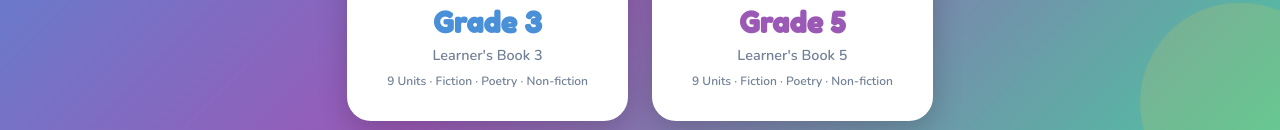
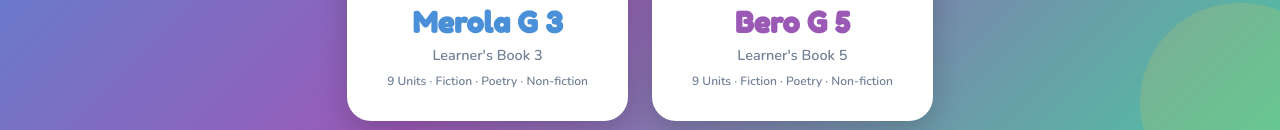
Before and after one commit to samermagdy1/english3.5, a plain HTML site: page index.html in a window 1280 px wide. Shown: the part 363-493 px from the top of the page. Drawn offline with nearby package versions, Linux system fonts and the light colour scheme.

Commit message:
Update index.html

```diff
--- a/index.html
+++ b/index.html
@@ -2131,13 +2131,13 @@
         <div class="grade-cards">
           <div class="grade-card grade-3-card" onclick="selectGrade(3)">
             <span class="emoji">🌱</span>
-            <h2>Grade 3</h2>
+            <h2>Merola G 3</h2>
             <p>Learner's Book 3</p>
             <p style="font-size:0.75rem;color:#718096;margin-top:0.5rem">9 Units · Fiction · Poetry · Non-fiction</p>
           </div>
           <div class="grade-card grade-5-card" onclick="selectGrade(5)">
             <span class="emoji">🚀</span>
-            <h2>Grade 5</h2>
+            <h2>Bero G 5</h2>
             <p>Learner's Book 5</p>
             <p style="font-size:0.75rem;color:#718096;margin-top:0.5rem">9 Units · Fiction · Poetry · Non-fiction</p>
           </div>
```
